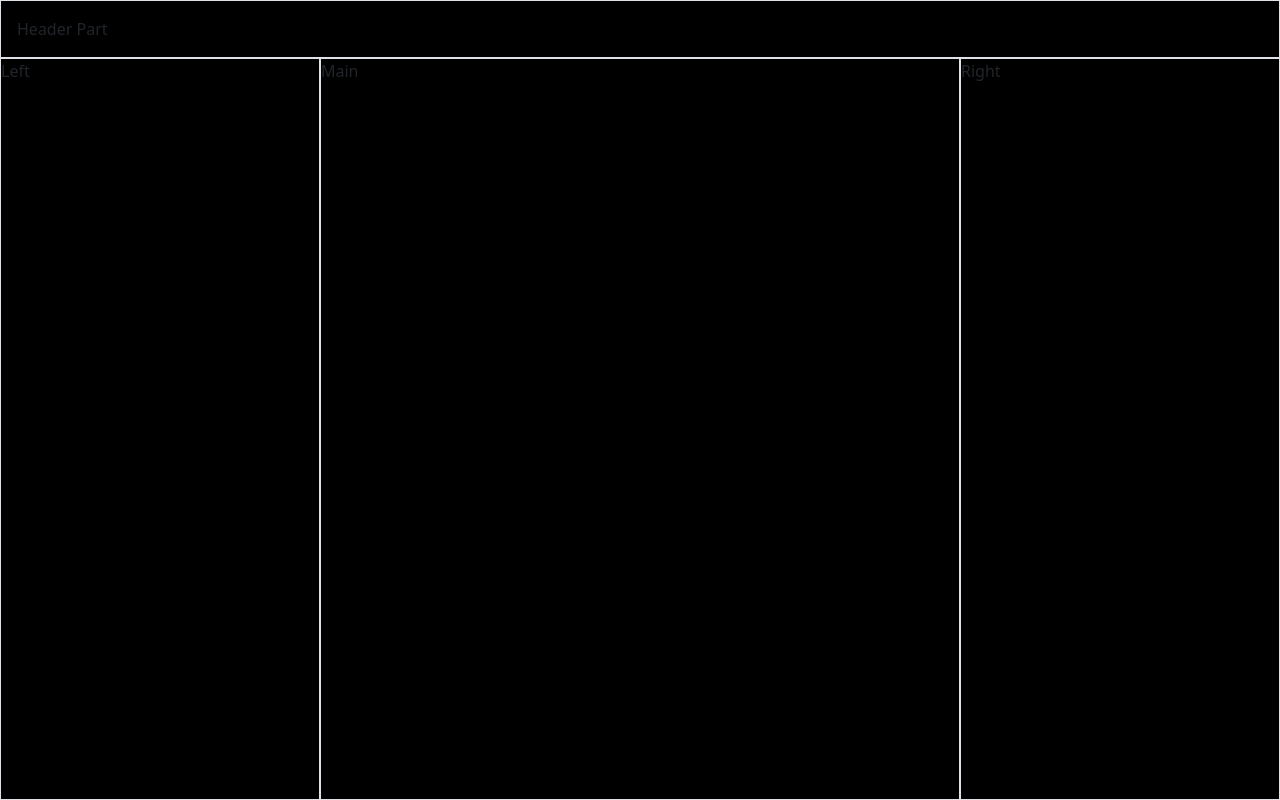
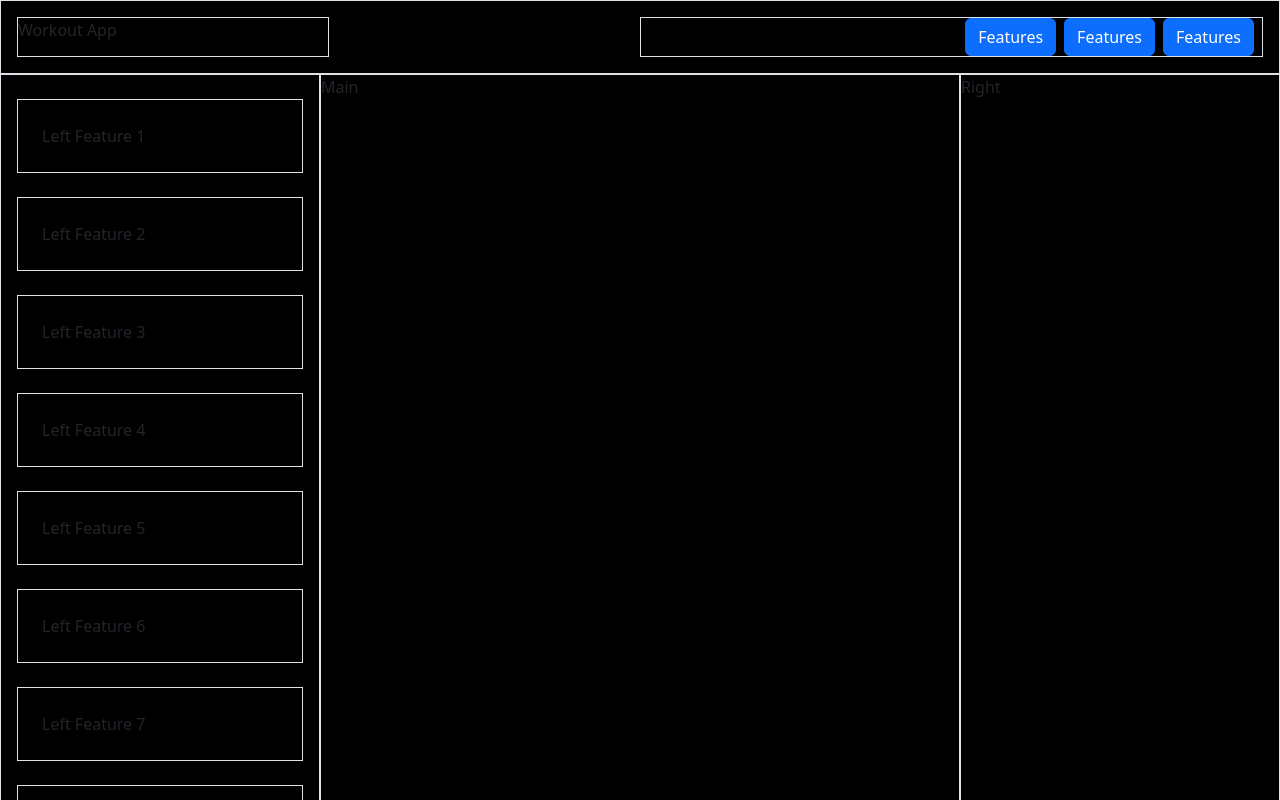
Before and after one commit to Pantaleon-Arkady/React-FrontEnd, a React (Vite) app: page /workout-app in a window 1280 px wide. Shown: the top 800 px of the page. Built offline with nearby package versions, Linux system fonts and the light colour scheme.

Commit message:
for let loop logic to duplicate left features div

```diff
--- a/src/components/WorkoutApp.jsx
+++ b/src/components/WorkoutApp.jsx
@@ -1,14 +1,33 @@
+function WorkoutApp() {
 
+    const leftFeatures = [];
 
-function WorkoutApp() {
+    for (let ctr = 0; ctr < 9; ctr++) {
+        leftFeatures.push(
+            <div key={ctr} className="border p-4 mx-3 mt-4">
+                Left Feature {ctr + 1}
+            </div>
+        )
+    }
 
     return (
         <div className="workout_main_div d-flex flex-column">
-            <div className="w-100 p-3 border">Header Part</div>
+            <div className="w-100 p-3 border d-flex flex-row justify-content-between">
+                <div className="w-25 border">
+                    Workout App
+                </div>
+                <div className="w-50 border d-flex flex-row justify-content-end">
+                    <button className="btn btn-primary me-2">Features</button>
+                    <button className="btn btn-primary me-2">Features</button>
+                    <button className="btn btn-primary me-2">Features</button>
+                </div>
+            </div>
             <div className="w-100 d-flex workout_contents">
-                <div className="w-25 border">Left</div>
-                <div className="w-50 border">Main</div>
-                <div className="w-25 border">Right</div>
+                <div className="w-25 border d-flex flex-column content_divs">
+                    {leftFeatures}
+                </div>
+                <div className="w-50 border content_divs">Main</div>
+                <div className="w-25 border content_divs">Right</div>
             </div>
         </div>
     )
```
